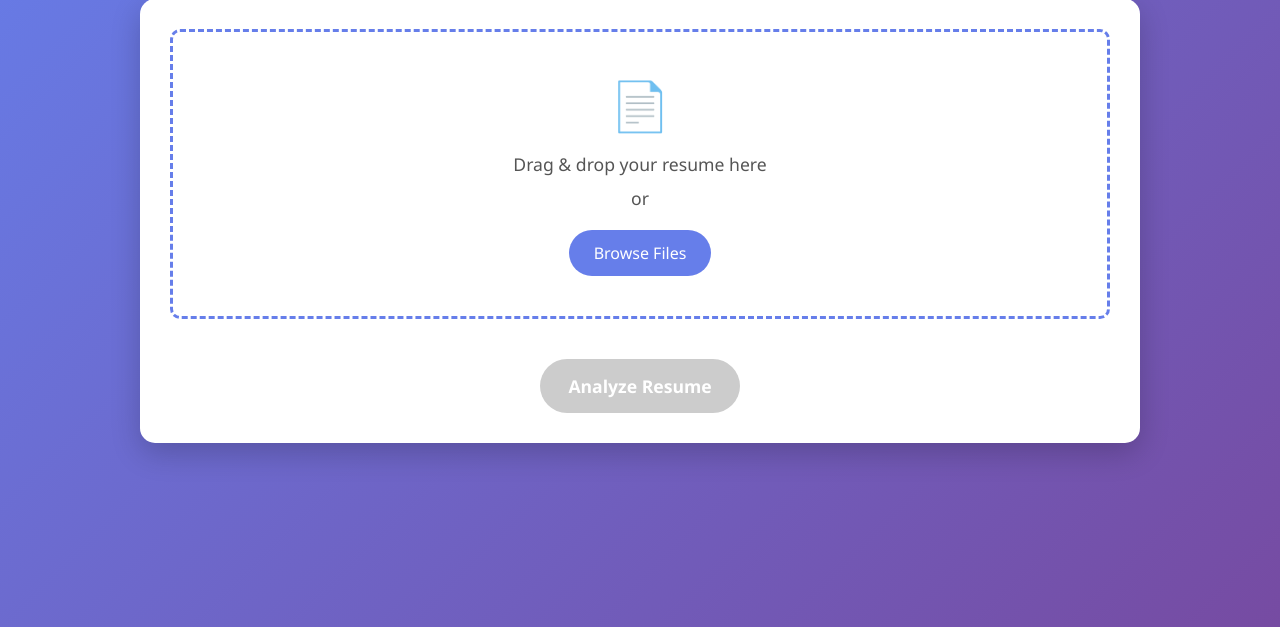
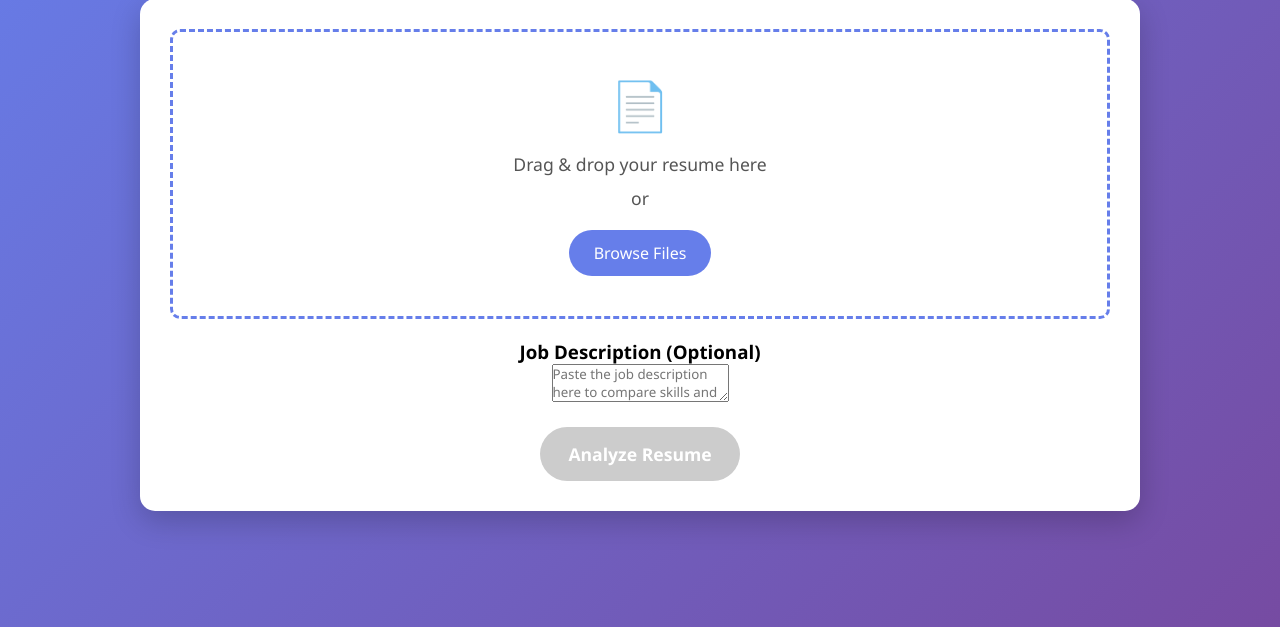
Before and after one commit to ankush850/AI_Resume_Analyzer-, a Flask app: page / in a window 1280 px wide. Shown: the part 173-800 px from the top of the page. Run offline with Flask 3, Linux system fonts and the light colour scheme; parts of the project's set-up code (start-up, migrations or seed data) failed here and were passed over.

Commit message:
Enhance index.html with job description and skills match
Added job description input and skills match analysis section.

```diff
--- a/app/templates/index.html
+++ b/app/templates/index.html
@@ -28,11 +28,44 @@
                     <span id="fileName"></span>
                     <button id="removeFile">✕</button>
                 </div>
+
+                <!-- Job Description Input -->
+                <div class="job-description-section">
+                    <h3>Job Description (Optional)</h3>
+                    <textarea id="jobDescription" placeholder="Paste the job description here to compare skills and get a match score..."></textarea>
+                </div>
+
                 <button id="analyzeBtn" class="analyze-btn" disabled>Analyze Resume</button>
             </div>
 
             <div class="results-section" id="resultsSection" style="display: none;">
                 <h2>Analysis Results</h2>
+
+                <!-- Skills Match Section -->
+                <div class="result-card" id="skillsMatchSection" style="display: none;">
+                    <h3>Skills Match Analysis</h3>
+                    <div class="match-score">
+                        <div class="score-circle">
+                            <span class="score-value" id="matchScore">0%</span>
+                        </div>
+                        <p>Skills Match Score</p>
+                    </div>
+                    <div class="match-details">
+                        <div class="match-item">
+                            <span class="label">Matching Skills:</span>
+                            <span class="value" id="matchingSkills">0</span>
+                        </div>
+                        <div class="match-item">
+                            <span class="label">Missing Skills:</span>
+                            <span class="value" id="missingSkills">0</span>
+                        </div>
+                    </div>
+                    <div class="skills-container" id="missingSkillsContainer">
+                        <h4>Recommended Skills to Add:</h4>
+                        <!-- Missing skills will be populated here -->
+                    </div>
+                </div>
+
                 <div class="result-card">
                     <h3>Summary</h3>
                     <div class="summary-grid">
```
